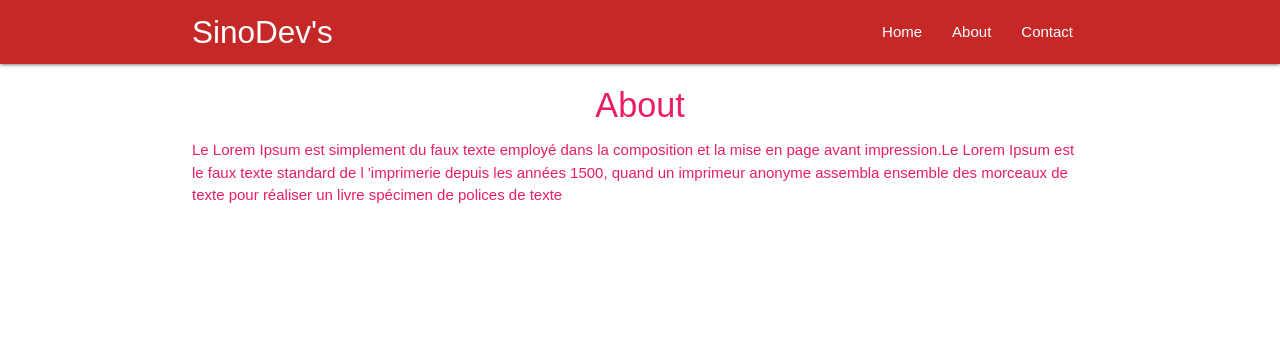
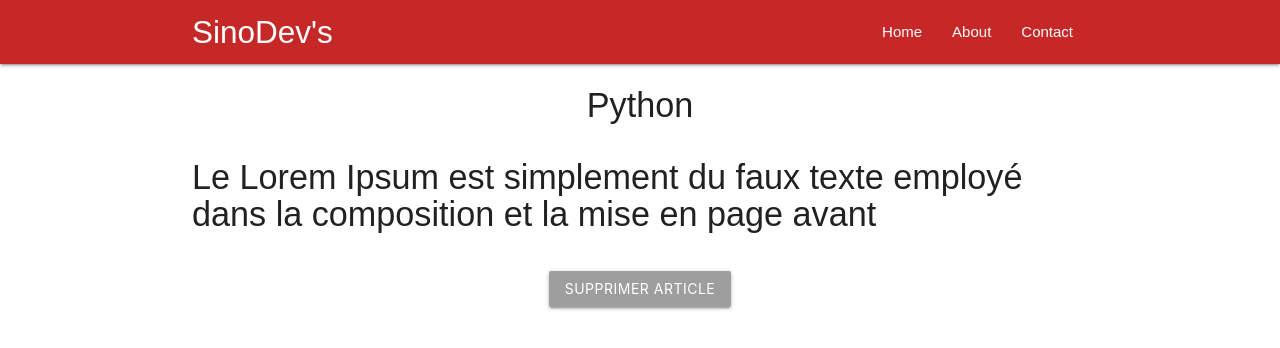
Before and after one commit to 27Saidou/sama-pass, a React (Create React App) app: page /1 in a window 1280 px wide. Before the commit this address led to /about. Shown: the top 348 px of the page. Built offline with nearby package versions, Linux system fonts and the light colour scheme; no server answers.

Commit message:
add deletePost,postActions

```diff
--- /dev/null
+++ b/src/actions/postActions.js
@@ -0,0 +1,6 @@
+export const deletePost=(id)=>{
+    return{
+        type:'deletePost',
+        id
+    }
+}
--- a/src/components/Contact.js
+++ b/src/components/Contact.js
@@ -1,9 +1,9 @@
 import React from 'react';
 
 const Contact=(props)=>{
-    // setTimeout(()=>{
-    //     props.history.push('/about')
-    // },2000);
+    //  setTimeout(()=>{
+    //      props.history.push('/about')
+    //  },2000);
     return(
         <div className="container">
             <h2 className="center">Contact</h2>
--- a/src/components/Navbar.js
+++ b/src/components/Navbar.js
@@ -2,9 +2,9 @@ import React from 'react';
 import {Link,NavLink, withRouter} from 'react-router-dom'
 
 const Navbar = (props)=>{
-    setTimeout(()=>{
-        props.history.push('/about')
-    },2000)
+    // setTimeout(()=>{
+    //     props.history.push('/about')
+    // },2000)
     return(
         <nav className="nav-wrapper red darken-3">
           <div className="container">
--- a/src/components/Post.js
+++ b/src/components/Post.js
@@ -1,25 +1,22 @@
 import React,{Component} from 'react'
-import axios from 'axios'
+import {connect} from 'react-redux'
+import {deletePost} from'../actions/postActions'
 class Post extends Component{
-    state={
-        post:null
-    }
-    componentDidMount(){
-
-        let id =this.props.match.params.post_id;
-        axios.get('https://jsonplaceholder.typicode.com/posts/'+id)
-        .then(res=>{
-         this.setState({
-             post:res.data
-         })
-         console.log(res)
-        })
+    handleClick=()=>{
+    this.props.detelePost(this.props.post.id);
+    this.props.history.push('/');
     }
     render(){
-        let post=this.state.post?(
+        console.log(this.props)
+        let post=this.props.post?(
             <div className="post">
-                <h4 className="center">{this.state.post.title}</h4>
-                <p>{this.state.post.body}</p>
+                <h4 className="center">{this.props.post.title}</h4>
+                <p>{this.props.post.body}</p>
+                <div className="center">
+                <button className="btn grey" onClick={this.handleClick}>
+                    Supprimer Article
+                </button>
+                </div>
             </div>
         ):(
             <div className="center">
@@ -33,4 +30,16 @@ class Post extends Component{
         )
     }
 }
- export default Post
+const mapStateToProps = (state,ownProps)=>{
+let id=ownProps.match.params.post_id;
+return{
+    post:state.posts.find(post=>post.id===id)
+}
+}
+const mapDispatchToProps = (dispatch) => {
+return{
+  detelePost:(id)=>{dispatch(deletePost(id))}
+}
+}
+
+ export default connect(mapStateToProps,mapDispatchToProps) (Post)
--- a/src/reducers/rootReducer.js
+++ b/src/reducers/rootReducer.js
@@ -1,5 +1,6 @@
 
  let initState={
+     users:[],
      posts:[
          {
              id: '1',
@@ -19,6 +20,16 @@
  }
 
  let rootReducer=(state=initState,action)=>{
+     if(action.type==='DELETE_POST'){
+         let newPosts=state.posts.filter(post=>{
+             return action.id!==post.id
+
+         });
+         return{
+             ...state,
+             posts:newPosts
+         }
+     }
 return state;
  }
 
```
